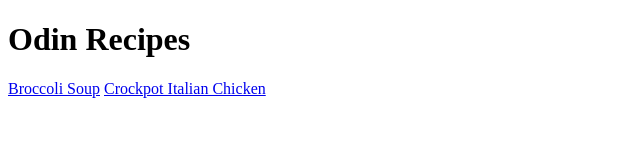
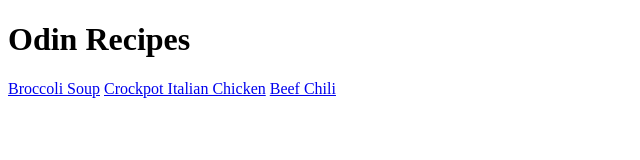
Before and after one commit to w4llly/odin-recipes, a plain HTML site: page index.html in a window 1280 px wide. Shown: the full height of the page, 0-640 px from the left. Drawn offline with Linux system fonts and the light colour scheme.

Commit message:
Add link to chili recipe to index.html

```diff
--- a/index.html
+++ b/index.html
@@ -10,7 +10,7 @@
 <h1>Odin Recipes</h1>
     <a href="recipes/broccoli-soup.html">Broccoli Soup</a>
     <a href="recipes/crockpot-italian-chicken.html">Crockpot Italian Chicken</a>
-
+    <a href="recipes/beef-chili.html">Beef Chili</a>
 
 
 
```
